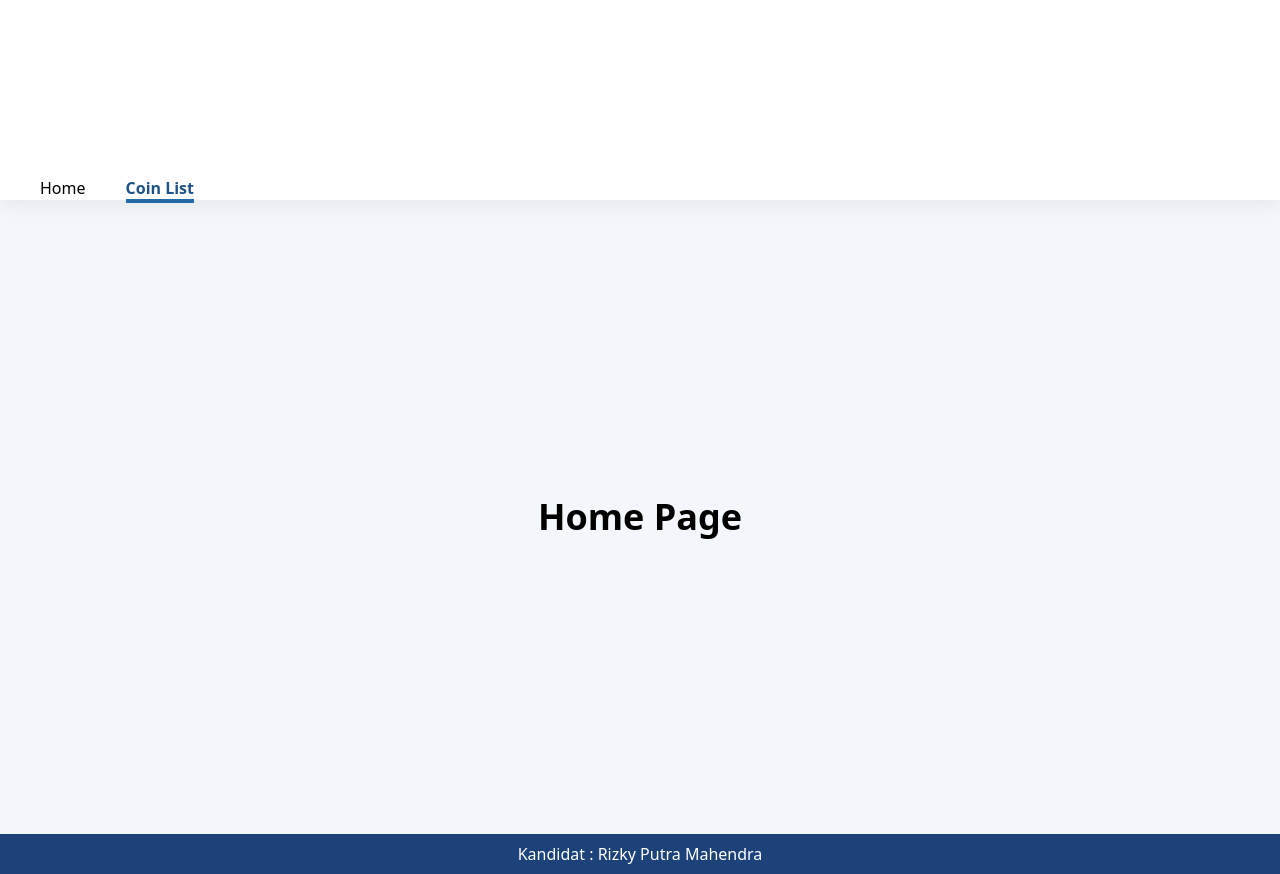
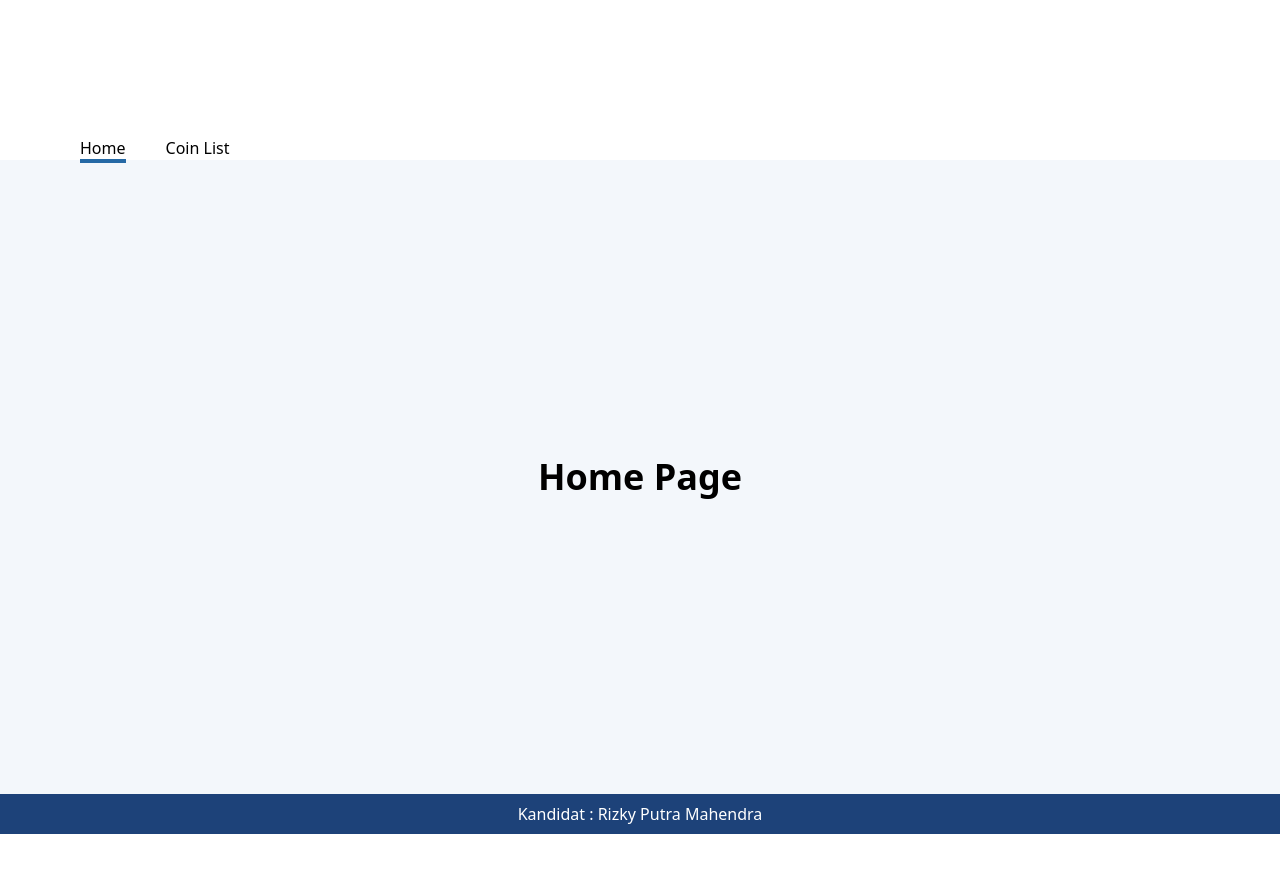
Before and after one commit to rizky-pm/test-reactjs, a React (Create React App) app: page / in a window 1280 px wide. After the commit the page ends 834 px from the top, so only its background shows below. Built offline with nearby package versions, Linux system fonts and the light colour scheme.

Commit message:
Added navbar navigation functionality

```diff
--- a/src/components/Navbar.jsx
+++ b/src/components/Navbar.jsx
@@ -1,34 +1,28 @@
 import React from 'react';
+import { NavLink } from 'react-router-dom';
 
 const Navbar = () => {
+  let activeStyle = {
+    borderBottom: '.25rem solid #2569A5',
+  };
+
   return (
-    <div
-      style={{
-        position: 'relative',
-        padding: '100px 40px',
-        boxShadow: '0px 4px 19px rgba(0, 0, 0, 0.07)',
-      }}
-      className='py-10 px-20 space-x-20'
-    >
-      <div style={{ position: 'absolute', bottom: 0 }}>
-        <span
-          style={{
-            marginRight: '40px',
-          }}
+    <nav className='relative p-10 lg:p-20 navbar-box-shadow'>
+      <div className='absolute bottom-0 space-x-10'>
+        <NavLink
+          to='/'
+          style={({ isActive }) => (isActive ? activeStyle : undefined)}
         >
           Home
-        </span>
-        <span
-          style={{
-            borderBottom: '4px #2569A5 solid',
-            color: '#1E5387',
-            fontWeight: 'bold',
-          }}
+        </NavLink>
+        <NavLink
+          to='/coin-list'
+          style={({ isActive }) => (isActive ? activeStyle : undefined)}
         >
           Coin List
-        </span>
+        </NavLink>
       </div>
-    </div>
+    </nav>
   );
 };
 
```
